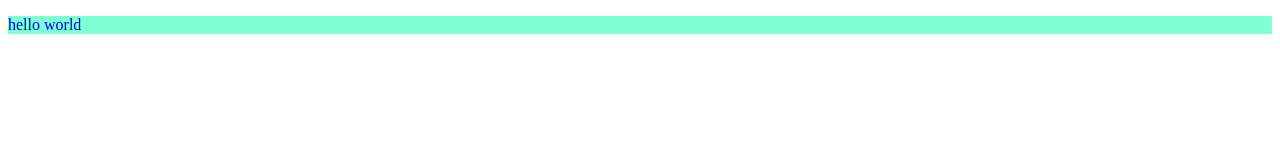
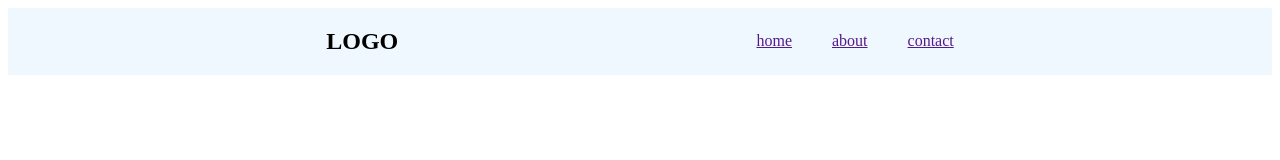
Before and after one commit to sukanyagoswami05/html-cybrom, a plain HTML site: page index.html in a window 1280 px wide. Drawn offline with Linux system fonts and the light colour scheme.

Commit message:
background

```diff
--- a/index.css
+++ b/index.css
@@ -1,4 +1,11 @@
-p{
-    color: blue;
-    background-color: aquamarine;
+.navbar{
+    background-color: aliceblue;
+    display: flex;
+    justify-content: space-evenly;
+    align-items: center;
 }
+.navbar ul {
+    display: flex;
+    gap: 40px;
+    list-style: none;
+}
--- a/index.html
+++ b/index.html
@@ -7,6 +7,13 @@
     <link rel="stylesheet" href="index.css">
 </head>
 <body>
-    <p>hello world</p>
+   <nav class="navbar">
+    <h1>LOGO</h1>
+    <ul>
+<li> <a href="">home</a></li>
+<li> <a href="">about</a></li>
+<li> <a href="">contact</a></li>
+    </ul>
+   </nav>
 </body>
 </html>
```
Also changed, not shown: bgimg.css (added, +8 -0 lines), bgimg.html (added, +16 -0 lines), flexres.css (added, +11 -0 lines), flexres.html (added, +17 -0 lines), 3 other files.
